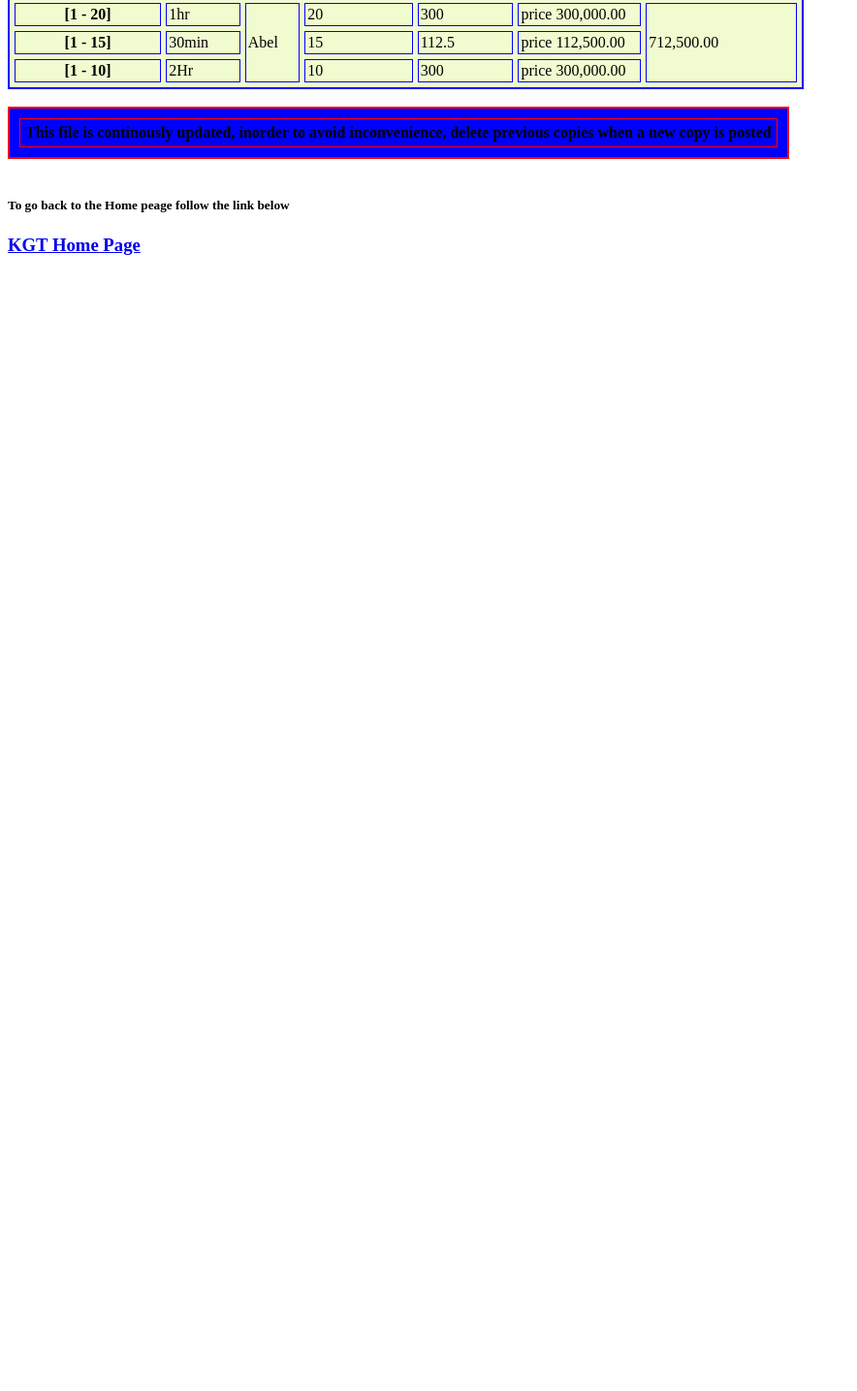
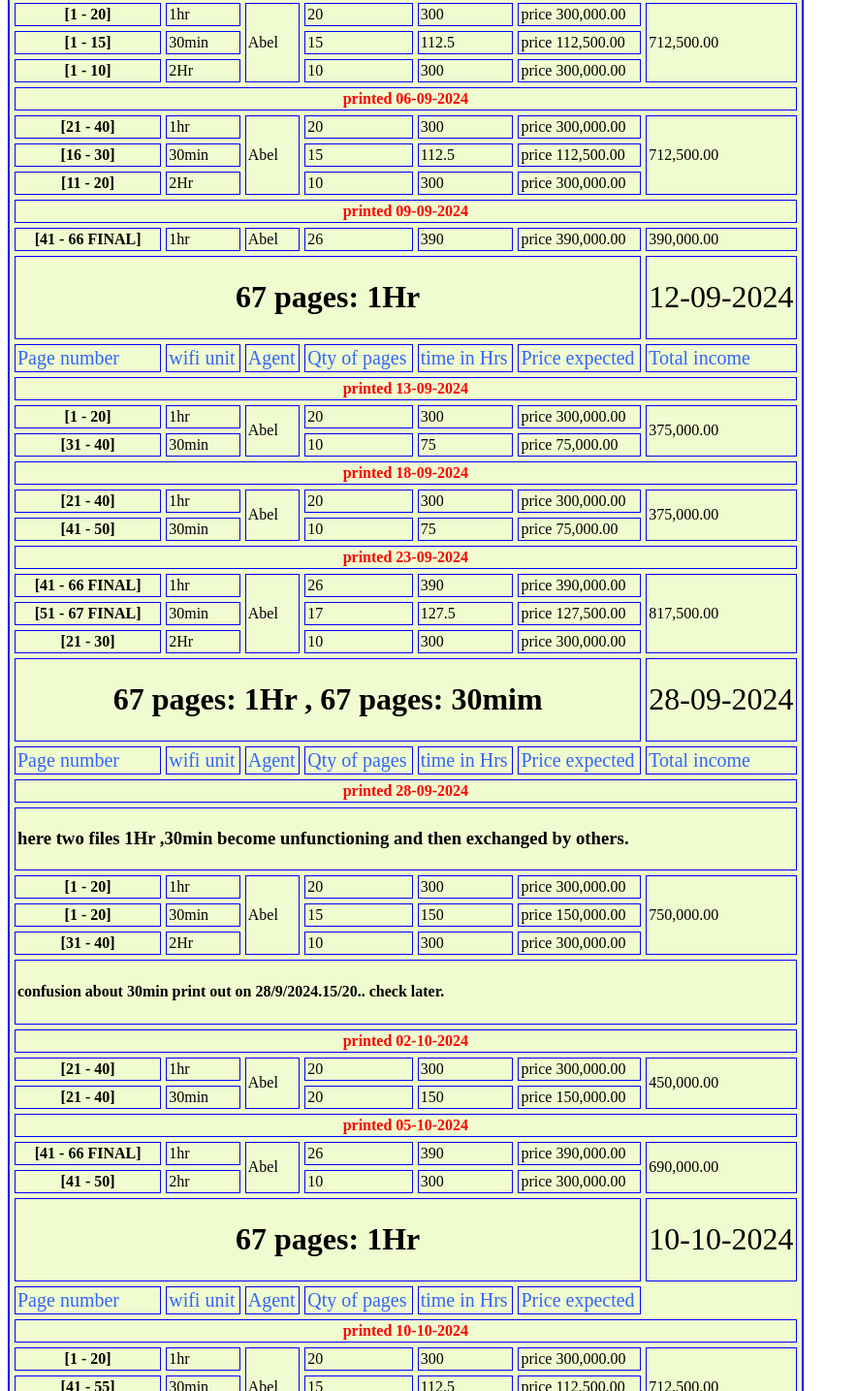
Before and after one commit to sayyadalnejum/juma, a plain HTML site: page wifi.html in a window 1280 px wide. Shown: the part 10565-12000 px from the top of the page at 97% size, without its empty margins (0-884 px from the left). Before the commit the page ends 10848 px from the top, so only its background shows below. Drawn offline with Linux system fonts and the light colour scheme.

Commit message:
Update wifi.html

```diff
--- a/wifi.html
+++ b/wifi.html
@@ -449,6 +449,69 @@
 <tr><th>[1 - 15]</th><td> 30min</td><td>15</td><td>112.5</td><td>price 112,500.00</td></tr>
 <tr><th>[1 - 10]</th><td> 2Hr</td><td>10</td><td>300</td><td>price 300,000.00</td></tr>
 
+<tr><th colspan=7 style="color:red;">printed 06-09-2024</th>
+<tr><th>[21 - 40]</th><td> 1hr</td><td rowspan=3> Abel</td><td>20</td><td>300</td><td>price 300,000.00</td><td rowspan=3>712,500.00</td></tr>
+<tr><th>[16 - 30]</th><td> 30min</td><td>15</td><td>112.5</td><td>price 112,500.00</td></tr>
+<tr><th>[11 - 20]</th><td> 2Hr</td><td>10</td><td>300</td><td>price 300,000.00</td></tr>
+
+
+<tr><th colspan=7 style="color:red;">printed 09-09-2024</th>
+<tr><th>[41 - 66 FINAL]</th><td> 1hr</td><td> Abel</td><td>26</td><td>390</td><td>price 390,000.00</td><td>390,000.00</td></tr>
+
+<tr><th colspan=6><h1>67 pages: 1Hr </h1></th><td style="font-size:2rem;">12-09-2024</td></tr>
+<tr style="color:#3365fc;font-size:20px;"><td>Page number</td><td>wifi unit</td><td>Agent</td><td>Qty of pages</td><td>time in Hrs</td><td>Price expected</td><td>Total income</td></tr>
+
+<tr><th colspan=7 style="color:red;">printed 13-09-2024</th>
+<tr><th>[1 - 20]</th><td> 1hr</td><td rowspan=2> Abel</td><td>20</td><td>300</td><td>price 300,000.00</td><td rowspan=2>375,000.00</td></tr>
+<tr><th>[31 - 40]</th><td> 30min </td><td>10</td><td>75</td><td>price 75,000.00</td></tr>
+
+<tr><th colspan=7 style="color:red;">printed 18-09-2024</th>
+<tr><th>[21 - 40]</th><td> 1hr</td><td rowspan=2> Abel</td><td>20</td><td>300</td><td>price 300,000.00</td><td rowspan=2>375,000.00</td></tr>
+<tr><th>[41 - 50]</th><td> 30min </td><td>10</td><td>75</td><td>price 75,000.00</td></tr>
+
+<tr><th colspan=7 style="color:red;">printed 23-09-2024</th>
+<tr><th>[41 - 66 FINAL]</th><td> 1hr</td><td rowspan=3> Abel</td><td>26</td><td>390</td><td>price 390,000.00</td><td rowspan=3>817,500.00</td></tr>
+<tr><th>[51 - 67 FINAL]</th><td> 30min</td><td>17</td><td>127.5</td><td>price 127,500.00</td></tr>
+<tr><th>[21 - 30]</th><td> 2Hr</td><td>10</td><td>300</td><td>price 300,000.00</td></tr>
+
+<tr><th colspan=6><h1>67 pages: 1Hr , 67 pages: 30mim</h1></th><td style="font-size:2rem;">28-09-2024</td></tr>
+<tr style="color:#3365fc;font-size:20px;"><td>Page number</td><td>wifi unit</td><td>Agent</td><td>Qty of pages</td><td>time in Hrs</td><td>Price expected</td><td>Total income</td></tr>
+<tr><th colspan=7 style="color:red;">printed 28-09-2024</th>
+<tr><td colspan=7><h3>here two files 1Hr ,30min become unfunctioning and then exchanged by others.  </h3></td></tr>
+<tr><th>[1 - 20]</th><td> 1hr</td><td rowspan=3> Abel</td><td>20</td><td>300</td><td>price 300,000.00</td><td rowspan=3>750,000.00</td></tr>
+<tr><th>[1 - 20]</th><td> 30min</td><td>15</td><td>150</td><td>price 150,000.00</td></tr>
+<tr><th>[31 - 40]</th><td> 2Hr</td><td>10</td><td>300</td><td>price 300,000.00</td></tr>
+
+<tr><td colspan=7 color="red"><h4>confusion about 30min print out on 28/9/2024.15/20.. check later.  </h4></td></tr>
+
+<tr><th colspan=7 style="color:red;">printed 02-10-2024</th></TR>
+<tr><th>[21 - 40]</th><td> 1hr</td><td rowspan=2> Abel</td><td>20</td><td>300</td><td>price 300,000.00</td><td rowspan=2>450,000.00</td></tr>
+<tr><th>[21 - 40]</th><td> 30min</td><td>20</td><td>150</td><td>price 150,000.00</td></tr>
+
+<tr><th colspan=7 style="color:red;">printed 05-10-2024</th></TR>
+<tr><th>[41 - 66 FINAL]</th><td> 1hr</td><td rowspan=2> Abel</td><td>26</td><td>390</td><td>price 390,000.00</td><td rowspan=2>690,000.00</td></tr>
+<tr><th>[41 - 50]</th><td> 2hr</td><td>10</td><td>300</td><td>price 300,000.00</td></tr>
+
+<tr><th colspan=6><h1>67 pages: 1Hr </h1></th><td style="font-size:2rem;">10-10-2024</td></tr>
+<tr style="color:#3365fc;font-size:20px;"><td>Page number</td><td>wifi unit</td><td>Agent</td><td>Qty of pages</td><td>time in Hrs</td><td>Price expected</td>
+<tr><th colspan=7 style="color:red;">printed 10-10-2024</th>
+<tr><th>[1 - 20]</th><td> 1hr</td><td rowspan=3> Abel</td><td>20</td><td>300</td><td>price 300,000.00</td><td rowspan=3>712,500.00</td></tr>
+<tr><th>[41 - 55]</th><td> 30min</td><td>15</td><td>112.5</td><td>price 112,500.00</td></tr>
+<tr><th>[51 - 60]</th><td> 2Hr</td><td>10</td><td>300</td><td>price 300,000.00</td></tr>
+
+<tr><th colspan=7 style="color:red;">printed 13-10-2024</th>
+<tr><th>[21 - 40]</th><td> 1hr</td><td rowspan=3> Abel</td><td>20</td><td>300</td><td>price 300,000.00</td><td rowspan=3>600,000.00</td></tr>
+<tr><th>[56 - 67 FINAL]</th><td> 30min</td><td>12</td><td>90</td><td>price 90,00.00</td></tr>
+<tr><th>[61 - 67 FINAL]</th><td> 2Hr</td><td>7</td><td>210</td><td>price 210,000.00</td></tr>
+
+<tr><th colspan=6><h1>67 pages: 2Hr , 67 pages: 30min</h1></th><td style="font-size:2rem;">15-10-2024</td></tr>
+<tr style="color:#3365fc;font-size:20px;"><td>Page number</td><td>wifi unit</td><td>Agent</td><td>Qty of pages</td><td>time in Hrs</td><td>Price expected</td>
+<tr><th colspan=7 style="color:red;">printed 15-10-2024</th>
+<tr><th>[41 - 66 FINAL]</th><td> 1hr</td><td rowspan=3> Abel</td><td>26</td><td>390</td><td>price 390,000.00</td><td rowspan=3>802,500.00</td></tr>
+<tr><th>[1 - 15 ]</th><td> 30min</td><td>15</td><td>112.5</td><td>price 112,500.00</td></tr>
+<tr><th>[1 - 10 ]</th><td> 2Hr</td><td>10</td><td>300</td><td>price 300,000.00</td></tr>
+
+
 </table>
 <br>
 <table bgcolor="blue" cellpadding=5 cellspacing=10 border=2 bordercolor="red">
```
